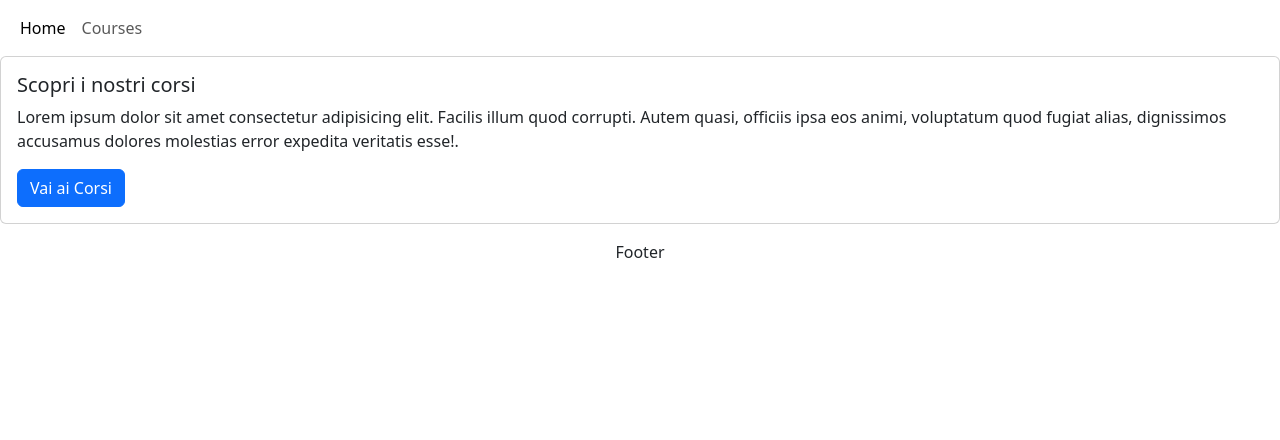
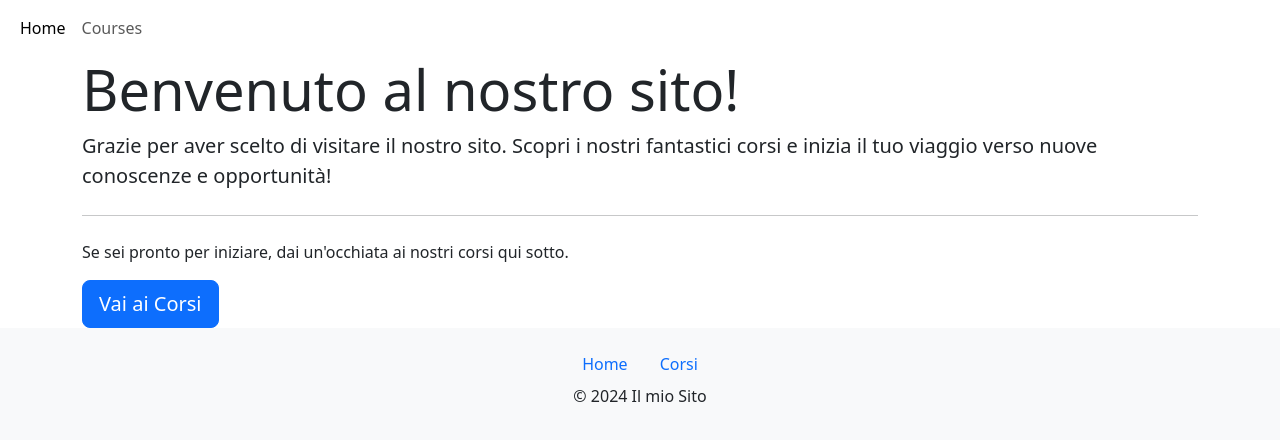
Before and after one commit to PhilRoll/gestionale-corsi-frontend-filippo-rotolo, a React (Vite) app: page / in a window 1280 px wide. Shown: the top 440 px of the page. Built offline with nearby package versions, Linux system fonts and the light colour scheme.

Commit message:
aggiornamento

```diff
--- a/src/components/Footer/Footer.jsx
+++ b/src/components/Footer/Footer.jsx
@@ -1,8 +1,26 @@
+import { NavLink } from 'react-router-dom';
+
 export function Footer() {
     return (
-        <footer className="footer mt-auto py-3">
-            <div className="container text-center">
-                <span className="text-dark">Footer</span>
+        <footer className="footer mt-auto py-3 bg-light">
+            <div className="container-fluid">
+                <div className="row justify-content-center">
+                    <div className="col-lg-6 text-center">
+                        <ul className="nav justify-content-center">
+                            <li className="nav-item">
+                                <NavLink className="nav-link" activeClassName="active" exact to="/">Home</NavLink>
+                            </li>
+                            <li className="nav-item">
+                                <NavLink className="nav-link" activeClassName="active" to="/courses">Corsi</NavLink>
+                            </li>
+                        </ul>
+                    </div>
+                </div>
+                <div className="row justify-content-center">
+                    <div className="col-lg-6 text-center">
+                        <p>&copy; {new Date().getFullYear()} Il mio Sito</p>
+                    </div>
+                </div>
             </div>
         </footer>
     );
--- a/src/components/pages/Courses/Courses.jsx
+++ b/src/components/pages/Courses/Courses.jsx
@@ -36,6 +36,15 @@ const dati = [
 
 export function Courses() {
     return (
+        <>
+            <div className="container">
+                <div className="jumbotron">
+                    <h1 className="display-4">I nostri corsi!</h1>
+                    <p className="lead">Scopri i nostri fantastici corsi e inizia il tuo viaggio verso nuove conoscenze e opportunità!</p>
+                    <hr className="my-4" />
+                </div>
+            </div>
+
             <div className="container">
                 <div className="row row-cols-1 row-cols-md-3 g-4">
                     {dati.map((c, index) => (
@@ -45,5 +54,6 @@ export function Courses() {
                     ))}
                 </div>
             </div>
+        </>
     );
 }
--- a/src/components/pages/Home/Home.jsx
+++ b/src/components/pages/Home/Home.jsx
@@ -2,11 +2,13 @@ import { Link } from 'react-router-dom';
 
 export function Home() {
     return (
-        <div class="card">
-            <div class="card-body">
-                <h5 class="card-title">Scopri i nostri corsi</h5>
-                <p class="card-text">Lorem ipsum dolor sit amet consectetur adipisicing elit. Facilis illum quod corrupti. Autem quasi, officiis ipsa eos animi, voluptatum quod fugiat alias, dignissimos accusamus dolores molestias error expedita veritatis esse!.</p>
-                <Link to="/courses" className="btn btn-primary">Vai ai Corsi</Link>
+        <div className="container">
+            <div className="jumbotron">
+                <h1 className="display-4">Benvenuto al nostro sito!</h1>
+                <p className="lead">Grazie per aver scelto di visitare il nostro sito. Scopri i nostri fantastici corsi e inizia il tuo viaggio verso nuove conoscenze e opportunità!</p>
+                <hr className="my-4" />
+                <p>Se sei pronto per iniziare, dai un'occhiata ai nostri corsi qui sotto.</p>
+                <Link to="/courses" className="btn btn-primary btn-lg">Vai ai Corsi</Link>
             </div>
         </div>
     );
```
Lines whose indentation alone changed are shown as unchanged.
